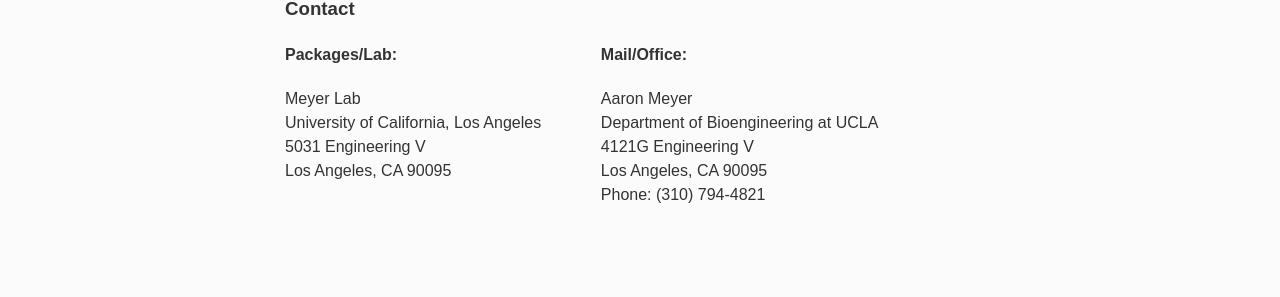
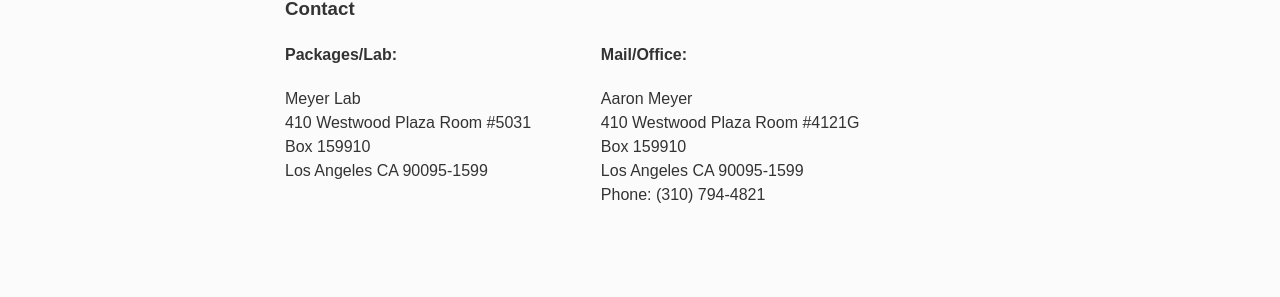
Before and after one commit to meyer-lab/asmlab.org, a Jekyll site: the page built from index.html, in a window 1280 px wide. Shown: the part 1816-2113 px from the top of the page. Built offline with Jekyll 4.4.1, drawn with Linux system fonts in a browser that asks for light colours; some web fonts are replaced.

Commit message:
Update index.html

```diff
--- a/index.html
+++ b/index.html
@@ -29,17 +29,17 @@
 <div class="col span_5 left">
 <h4>Packages/Lab:</h4>
 Meyer Lab<br/>
-University of California, Los Angeles<br/>
-5031 Engineering V<br/>
-Los Angeles, CA 90095
+410 Westwood Plaza Room #5031<br/>
+Box 159910<br/>
+Los Angeles CA 90095-1599
 </div>
 
 <div class="col span_5 left">
 <h4>Mail/Office:</h4>
 Aaron Meyer<br/>
-Department of Bioengineering at UCLA<br/>
-4121G Engineering V<br/>
-Los Angeles, CA 90095<br />
+410 Westwood Plaza Room #4121G<br/>
+Box 159910<br/>
+Los Angeles CA 90095-1599<br/>
 Phone: (310) 794-4821
     </div>
 
```
